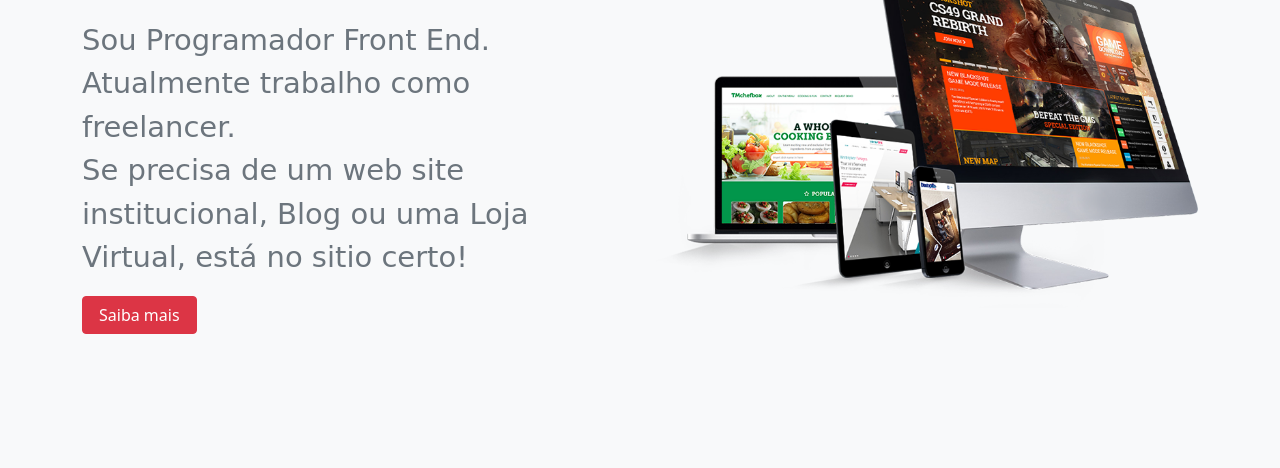
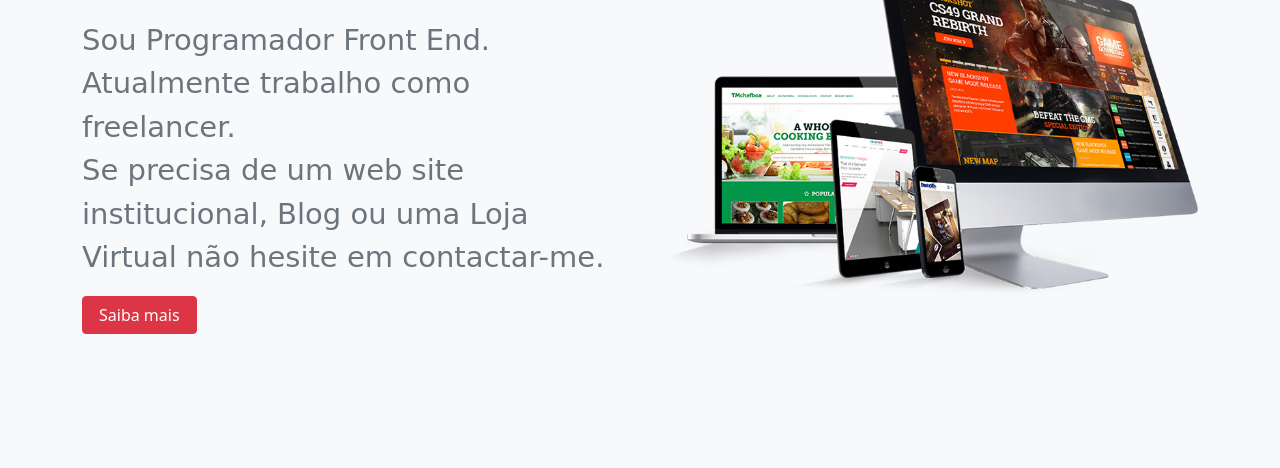
Before and after one commit to VValdemiro/valdemiroviegas, a plain HTML site: page index.html in a window 1280 px wide. Shown: the part 332-800 px from the top of the page. Drawn offline with nearby package versions, Linux system fonts and the light colour scheme; a web font is replaced by a local one.

Commit message:
Add files via upload

```diff
--- a/index.html
+++ b/index.html
@@ -56,7 +56,8 @@
                             <p class="mt-4 text-muted name">
                                 Sou Programador Front End.
                                 Atualmente trabalho como freelancer. <br>
-                                Se precisa de um web site institucional, Blog ou uma Loja Virtual, está no sitio certo!
+                                Se precisa de um web site institucional,
+                                Blog ou uma Loja Virtual não hesite em contactar-me.
 
                             </p>
                             <a href="#about"><button type="submit" class="btn btn-danger px-3">Saiba mais</button></a>
```
